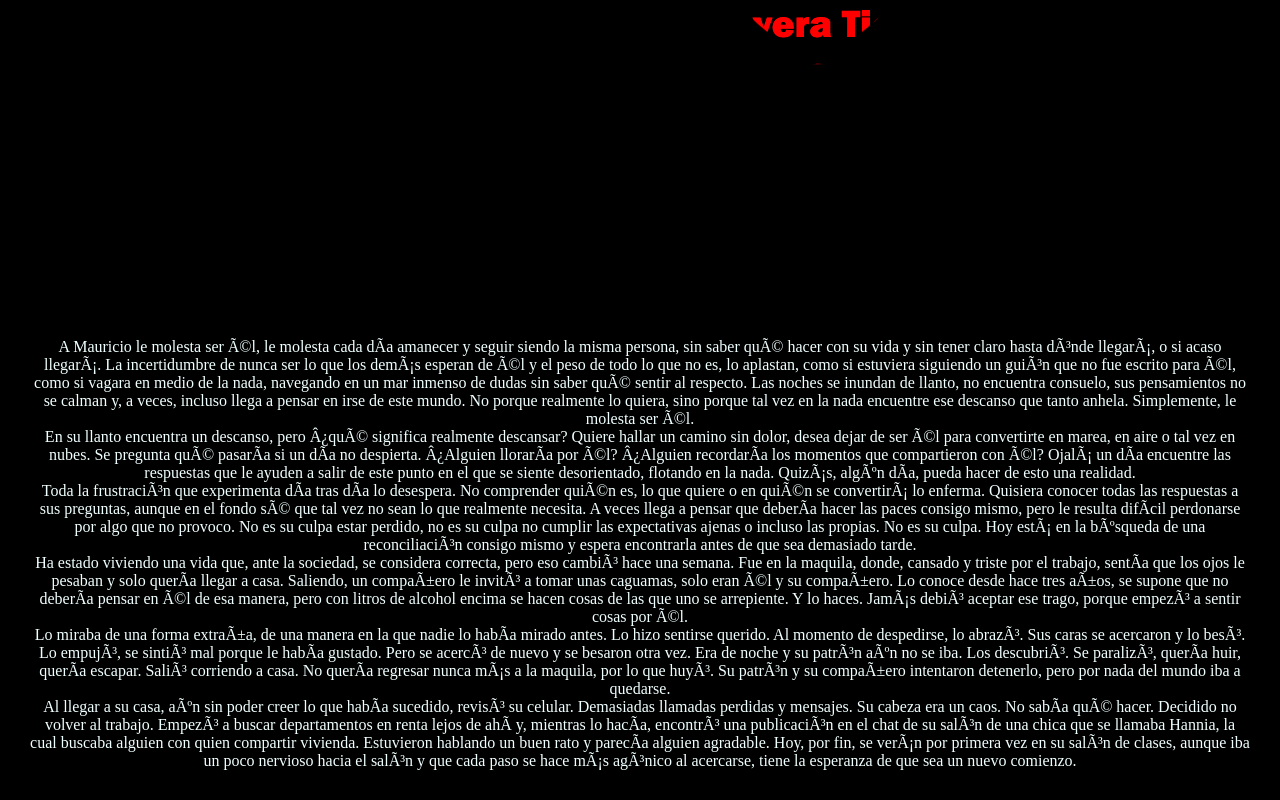
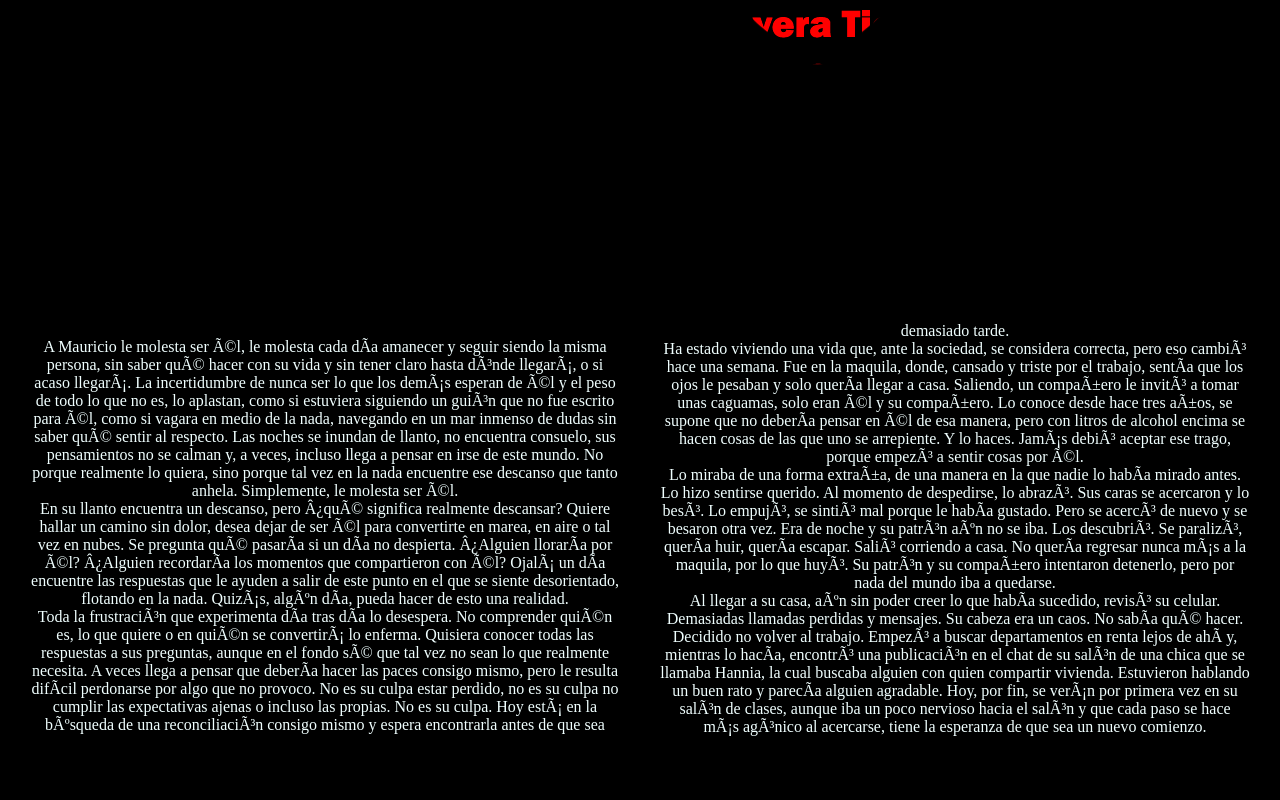
Before and after one commit to TejedaMH/meum_affectum, a plain HTML site: page meum_affectum/Encontrarme.html in a window 1280 px wide. Shown: the part 1423-2223 px from the top of the page. After the commit the page ends 2196 px from the top, so only its background shows below. Drawn offline with Linux system fonts and the light colour scheme.

Commit message:
Update Encontrarme.html

```diff
--- a/meum_affectum/Encontrarme.html
+++ b/meum_affectum/Encontrarme.html
@@ -3,18 +3,24 @@
     <head>
         <meta charset="uft-8">
         <title>Encontarme</title>
+    <style>
+            .dos-columnas {
+              column-count: 2;
+              column-gap: 40px;
+            }
+    </style>
     </head>
 
     <header>
         <body style="margin: 30px;">
-        <h1 style="color: rgb(252, 67, 67);text-align: center;">Encontrarme</h1>
+        <h1 style="color: rgb(252, 67, 67);text-align: center;">ENCONTRARME</h1>
         <h2 style="color: rgb(252, 67, 67); text-align: center;">Mauricio</h2>
     </header>
     <div style="text-align: center;">
         <img src="assets/Encontrarme.png" alt="Encontarme">
     </div>
 
-    <div id="Capitulo1">
+    <div id="Capitulo1" class="dos-columnas">
         <p style="color: azure; text-align: center;">
             A Mauricio le molesta ser él, le molesta cada día amanecer y seguir siendo la misma persona, sin saber qué hacer con su vida y sin tener claro hasta dónde llegará, o si acaso llegará. La incertidumbre de nunca ser lo que los demás esperan de él y el peso de todo lo que no es, lo aplastan, como si estuviera siguiendo un guión que no fue escrito para él, como si vagara en medio de la nada, navegando en un mar inmenso de dudas sin saber qué sentir al respecto. Las noches se inundan de llanto, no encuentra consuelo, sus pensamientos no se calman y, a veces, incluso llega a pensar en irse de este mundo. No porque realmente lo quiera, sino porque tal vez en la nada encuentre ese descanso que tanto anhela. Simplemente, le molesta ser él.<br>
             En su llanto encuentra un descanso, pero ¿qué significa realmente descansar? Quiere hallar un camino sin dolor, desea dejar de ser él para convertirte en marea, en aire o tal vez en nubes. Se pregunta qué pasaría si un día no despierta. ¿Alguien lloraría por él? ¿Alguien recordaría los momentos que compartieron con él? Ojalá un día encuentre las respuestas que le ayuden a salir de este punto en el que se siente desorientado, flotando en la nada. Quizás, algún día, pueda hacer de esto una realidad.<br>
@@ -22,7 +28,7 @@
             Ha estado viviendo una vida que, ante la sociedad, se considera correcta, pero eso cambió hace una semana. Fue en la maquila, donde, cansado y triste por el trabajo, sentía que los ojos le pesaban y solo quería llegar a casa. Saliendo, un compañero le invitó a tomar unas caguamas, solo eran él y su compañero. Lo conoce desde hace tres años, se supone que no debería pensar en él de esa manera, pero con litros de alcohol encima se hacen cosas de las que uno se arrepiente. Y lo haces. Jamás debió aceptar ese trago, porque empezó a sentir cosas por él.<br>
             Lo miraba de una forma extraña, de una manera en la que nadie lo había mirado antes. Lo hizo sentirse querido. Al momento de despedirse, lo abrazó. Sus caras se acercaron y lo besó. Lo empujó, se sintió mal porque le había gustado. Pero se acercó de nuevo y se besaron otra vez. Era de noche y su patrón aún no se iba. Los descubrió. Se paralizó, quería huir, quería escapar. Salió corriendo a casa. No quería regresar nunca más a la maquila, por lo que huyó. Su patrón y su compañero intentaron detenerlo, pero por nada del mundo iba a quedarse.<br>
             Al llegar a su casa, aún sin poder creer lo que había sucedido, revisó su celular. Demasiadas llamadas perdidas y mensajes. Su cabeza era un caos. No sabía qué hacer. Decidido no volver al trabajo. Empezó a buscar departamentos en renta lejos de ahí y, mientras lo hacía, encontró una publicación en el chat de su salón de una chica que se llamaba Hannia, la cual buscaba alguien con quien compartir vivienda. Estuvieron hablando un buen rato y parecía alguien agradable. Hoy, por fin, se verán por primera vez en su salón de clases, aunque iba un poco nervioso hacia el salón y que cada paso se hace más agónico al acercarse, tiene la esperanza de que sea un nuevo comienzo.
-
+       </div>
 
     </div>
 </body>
```
